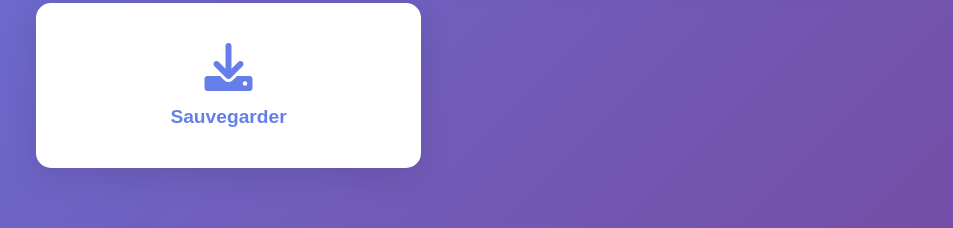
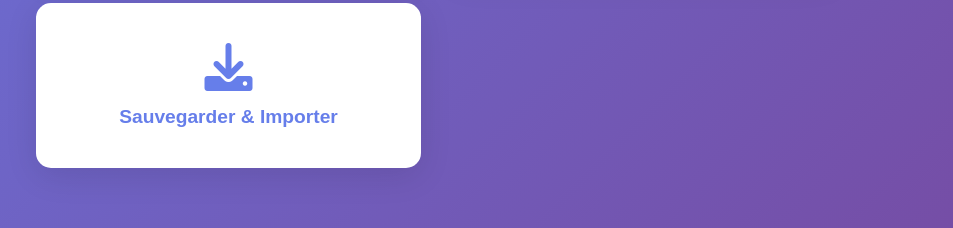
Before and after one commit to appolinair2355/-cole-, a Flask app: template templates/accueil.html in a window 1280 px wide. Shown: the part 747-975 px from the top of the page, without its empty margins (204-1157 px from the left). Run offline with Flask 3, Linux system fonts and the light colour scheme; the template is opened without the code that fills it, so the values that code supplies are empty.

Commit message:
Update accueil.html

```diff
--- a/templates/accueil.html
+++ b/templates/accueil.html
@@ -42,7 +42,7 @@
 
         <a href="{{ url_for('sauvegarde') }}" class="home-btn">
             <i class="fas fa-download"></i>
-            <span>Sauvegarder</span>
+            <span>Sauvegarder & Importer</span>
         </a>
     </div>
 </div>
```
